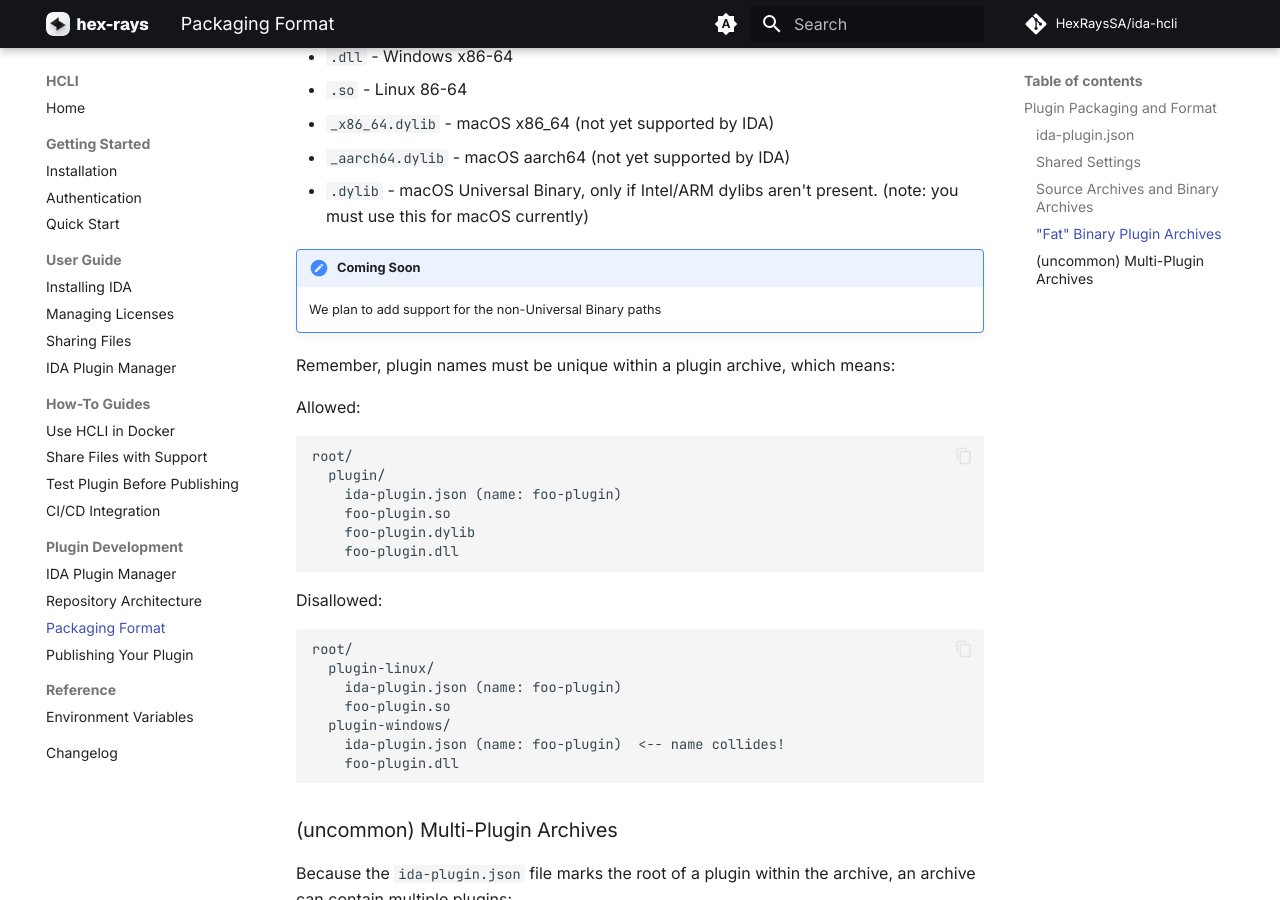
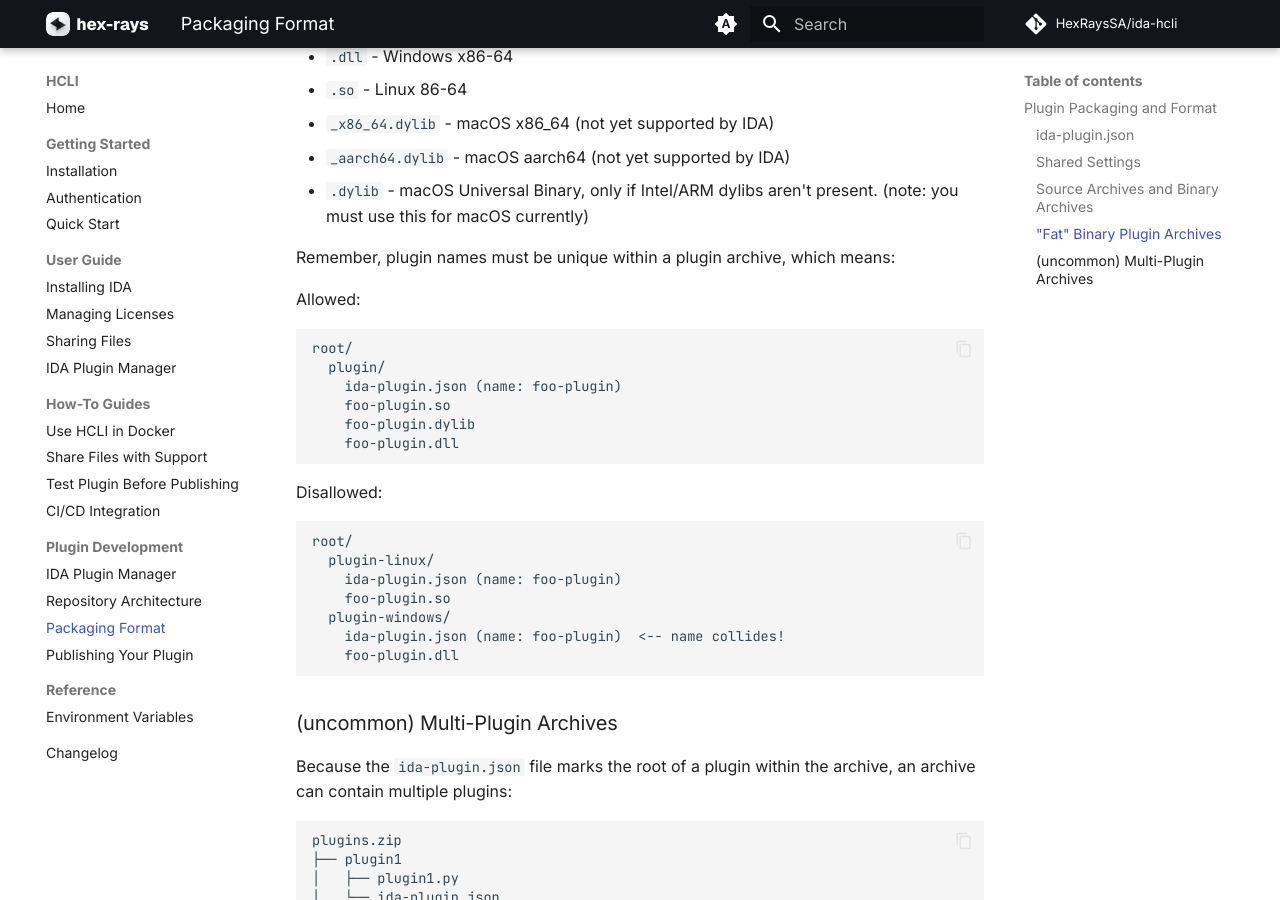
Before and after one commit to HexRaysSA/ida-hcli, an MkDocs documentation site: the page built from docs/reference/plugin-packaging-and-format.md, in a window 1280 px wide and 900 px high, scrolled down 3811 px. Built offline with MkDocs 1.6.1 and Material for MkDocs 9.7.7, drawn with Linux system fonts in a browser that asks for light colours; comment, search, counter and statistics services are not loaded.

Commit message:
Update docs/reference/plugin-packaging-and-format.md
Co-authored-by: Willi Ballenthin <wballenthin@hex-rays.com>

```diff
--- a/docs/reference/plugin-packaging-and-format.md
+++ b/docs/reference/plugin-packaging-and-format.md
@@ -176,9 +176,6 @@ The file extensions must be exactly:
   - `_aarch64.dylib` - macOS aarch64 (not yet supported by IDA)
   - `.dylib` - macOS Universal Binary, only if Intel/ARM dylibs aren't present. (note: you must use this for macOS currently)
 
-!!! note "Coming Soon"
-
-      We plan to add support for the non-Universal Binary paths
 
 
 Remember, plugin names must be unique within a plugin archive, which means:
```
